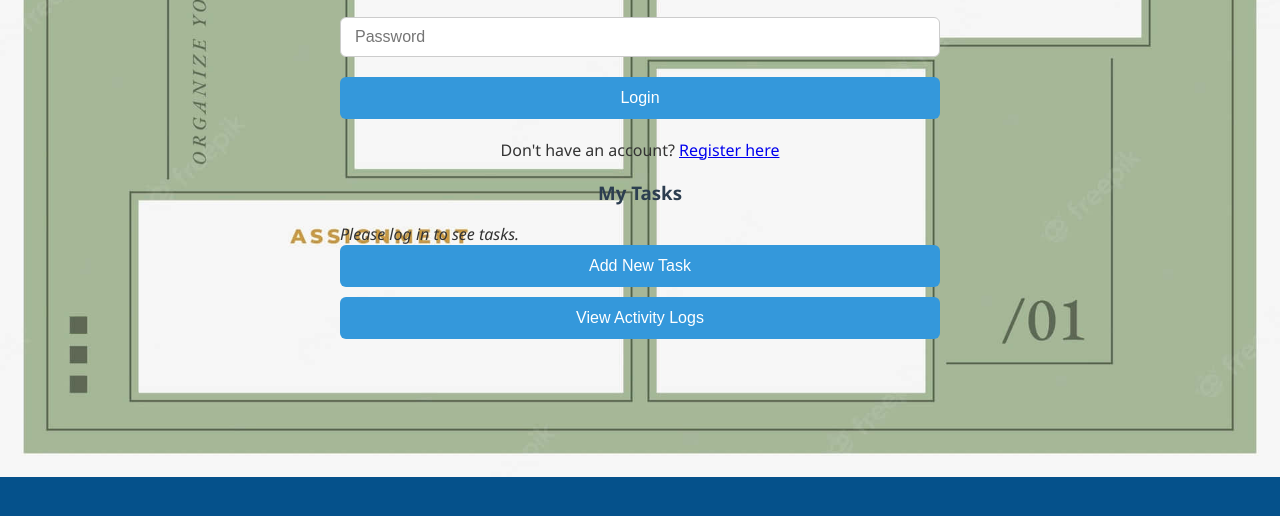
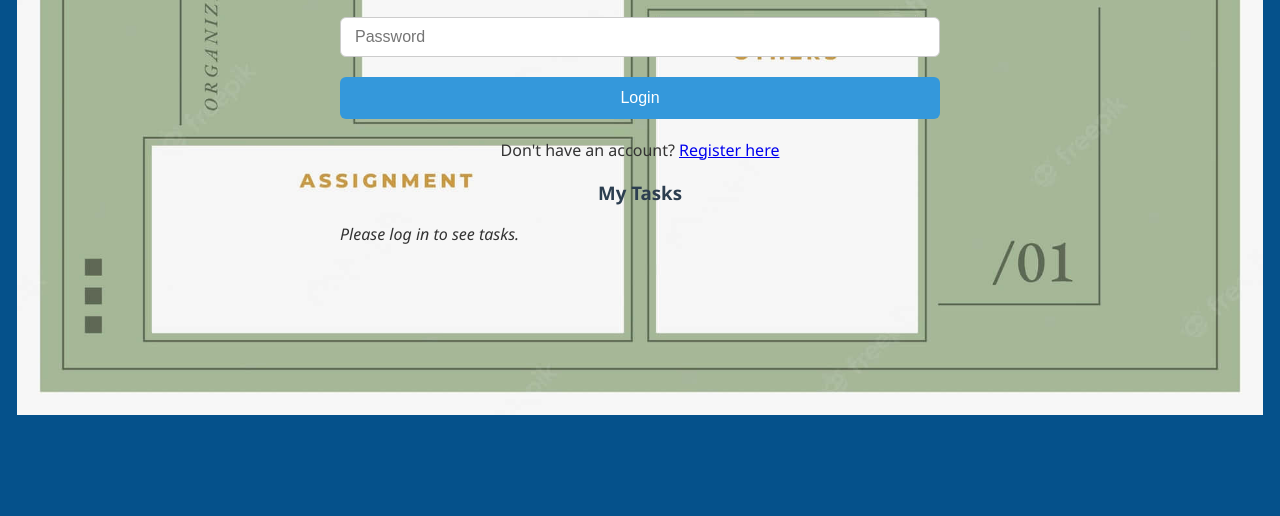
Before and after one commit to C-S26/frontend-repo, a plain HTML site: page index.html in a window 1280 px wide. Shown: the part 286-802 px from the top of the page. Drawn offline with Linux system fonts and the light colour scheme.

Commit message:
Update index.html

```diff
--- a/index.html
+++ b/index.html
@@ -95,8 +95,8 @@
 <h3>My Tasks</h3>
 <div id="tasks"><em>Please log in to see tasks.</em></div>
 
-<button onclick="goToAddTask()">Add New Task</button>
-<button onclick="window.location.href='activity.html'">View Activity Logs</button>
+<!-- <button onclick="goToAddTask()">Add New Task</button>
+<button onclick="window.location.href='activity.html'">View Activity Logs</button> -->
 
 <script>
   let userId = null;
```
